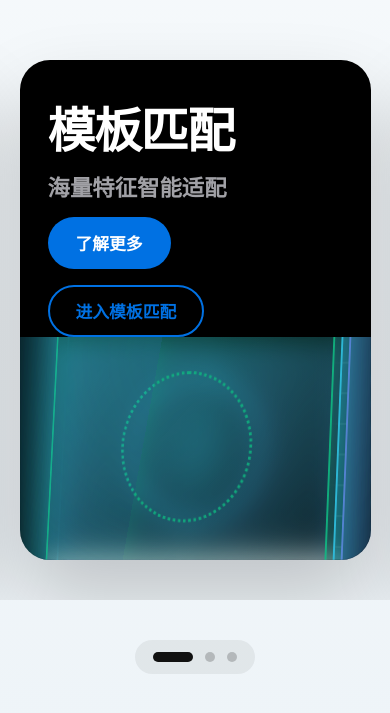
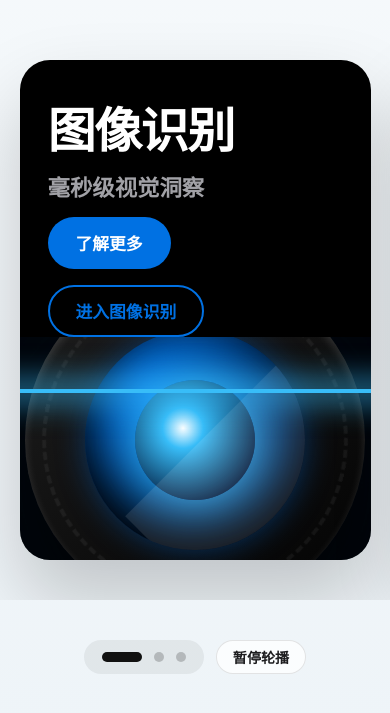
Before and after one commit to Lavandis/ai-for-science, a React (Vite) app: page / in a window 390 px wide. Shown: the part 949-1662 px from the top of the page. Built offline with nearby package versions, Linux system fonts and the light colour scheme.

Commit message:
fix: improve carousel accessibility

```diff
--- a/src/pages/HomePage.tsx
+++ b/src/pages/HomePage.tsx
@@ -24,6 +24,13 @@ export function HomePage() {
   const scrollRef = useRef<HTMLDivElement>(null);
   const [activeIndex, setActiveIndex] = useState(0);
   const [isAutoPlaying, setIsAutoPlaying] = useState(true);
+  const [isUserPaused, setIsUserPaused] = useState(false);
+
+  useEffect(() => {
+    if (window.matchMedia?.("(prefers-reduced-motion: reduce)").matches) {
+      setIsUserPaused(true);
+    }
+  }, []);
 
   useEffect(() => {
     const container = scrollRef.current;
@@ -52,12 +59,12 @@ export function HomePage() {
   }, [activeIndex]);
 
   useEffect(() => {
-    if (!isAutoPlaying) return;
+    if (!isAutoPlaying || isUserPaused) return;
     const interval = setInterval(() => {
       scrollTo((activeIndex + 1) % moduleCatalog.length);
     }, 4500);
     return () => clearInterval(interval);
-  }, [activeIndex, isAutoPlaying]);
+  }, [activeIndex, isAutoPlaying, isUserPaused]);
 
   const scrollTo = (index: number) => {
     const container = scrollRef.current;
@@ -142,6 +149,12 @@ export function HomePage() {
         id="showcase"
         onMouseEnter={() => setIsAutoPlaying(false)}
         onMouseLeave={() => setIsAutoPlaying(true)}
+        onFocusCapture={() => setIsAutoPlaying(false)}
+        onBlurCapture={(event) => {
+          if (!event.currentTarget.contains(event.relatedTarget)) {
+            setIsAutoPlaying(true);
+          }
+        }}
       >
         <div className="showcase-inner">
           <div className="carousel-container" ref={scrollRef}>
@@ -154,7 +167,9 @@ export function HomePage() {
                       <p>{visualCards[index].subtitle}</p>
                     </div>
                     <div className="card-actions">
-                      <Link to={feature.href} className="btn-apple-blue">了解更多</Link>
+                      <Link to={feature.href} className="btn-apple-blue" aria-label={`了解更多：${feature.title}`}>
+                        了解更多
+                      </Link>
                       <Link to={feature.href} className="btn-apple-outline">{feature.actionLabel}</Link>
                     </div>
                   </div>
@@ -177,6 +192,14 @@ export function HomePage() {
                 />
               ))}
             </div>
+            <button
+              type="button"
+              className="carousel-toggle"
+              aria-pressed={isUserPaused}
+              onClick={() => setIsUserPaused((current) => !current)}
+            >
+              {isUserPaused ? "继续轮播" : "暂停轮播"}
+            </button>
           </div>
         </div>
       </section>
--- a/src/styles/layout.css
+++ b/src/styles/layout.css
@@ -417,7 +417,10 @@ body {
 .carousel-pagination {
   display: flex;
   justify-content: center;
+  align-items: center;
+  gap: var(--space-3);
   margin-top: 40px;
+  padding: 0 var(--space-4);
 }
 
 .pagination-pill {
@@ -442,6 +445,26 @@ body {
 .pagination-dot.active {
   width: 40px;
   background: #111;
+}
+
+.carousel-toggle {
+  min-height: 34px;
+  padding: 0 16px;
+  border: 1px solid rgba(0, 0, 0, 0.1);
+  border-radius: 999px;
+  background: rgba(255, 255, 255, 0.76);
+  color: #1d1d1f;
+  cursor: pointer;
+  font: inherit;
+  font-size: 0.88rem;
+  font-weight: 700;
+}
+
+.carousel-toggle:hover,
+.carousel-toggle:focus-visible {
+  background: #ffffff;
+  outline: 3px solid rgba(0, 113, 227, 0.16);
+  outline-offset: 2px;
 }
 
 /* 模块页基础布局 */
@@ -591,6 +614,7 @@ body {
   .match-target { width: 150px; height: 150px; }
 
   .site-header {
+    box-sizing: border-box;
     width: min(calc(100% - 1rem), 800px);
     height: auto;
     flex-wrap: wrap;
@@ -641,4 +665,8 @@ body {
   .card-actions {
     flex-wrap: wrap;
   }
+
+  .carousel-pagination {
+    flex-wrap: wrap;
+  }
 }
```
Also changed, not shown: 2 other files (tests, documents, lock files or other folders).
